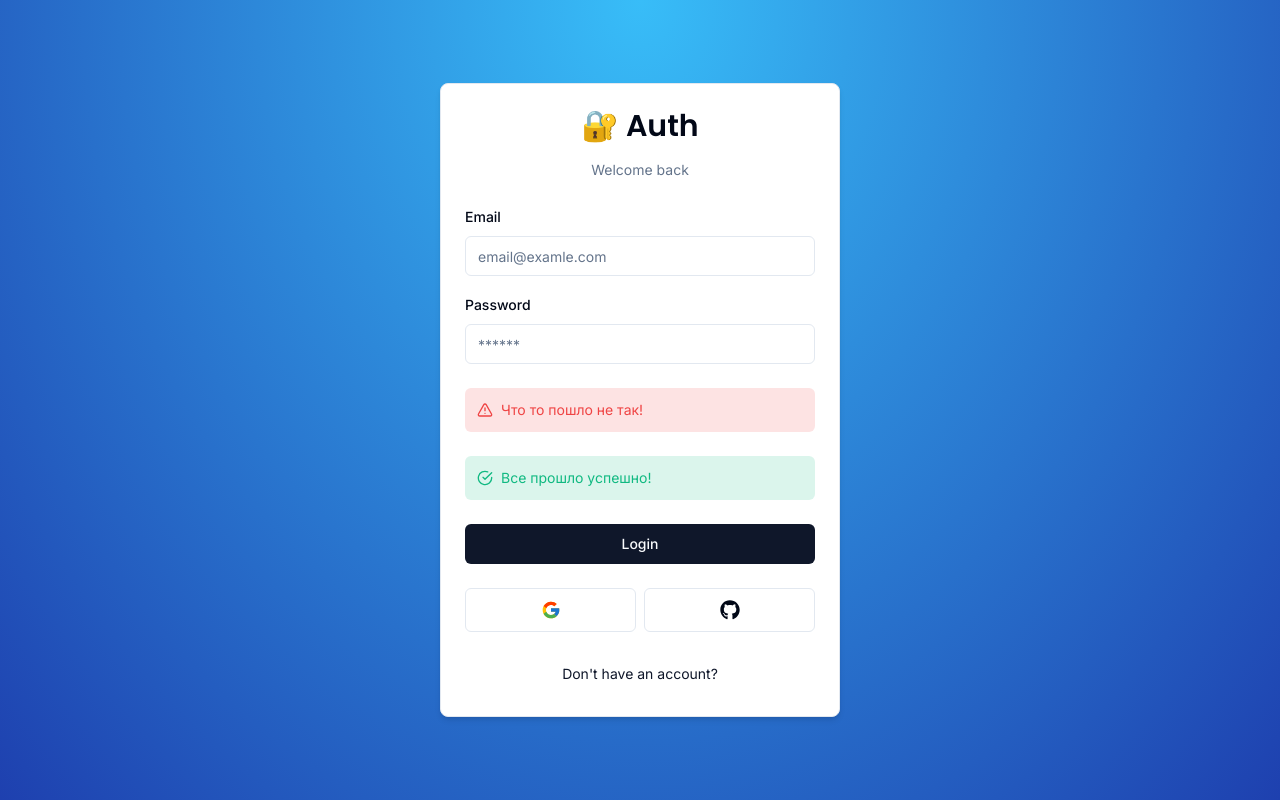
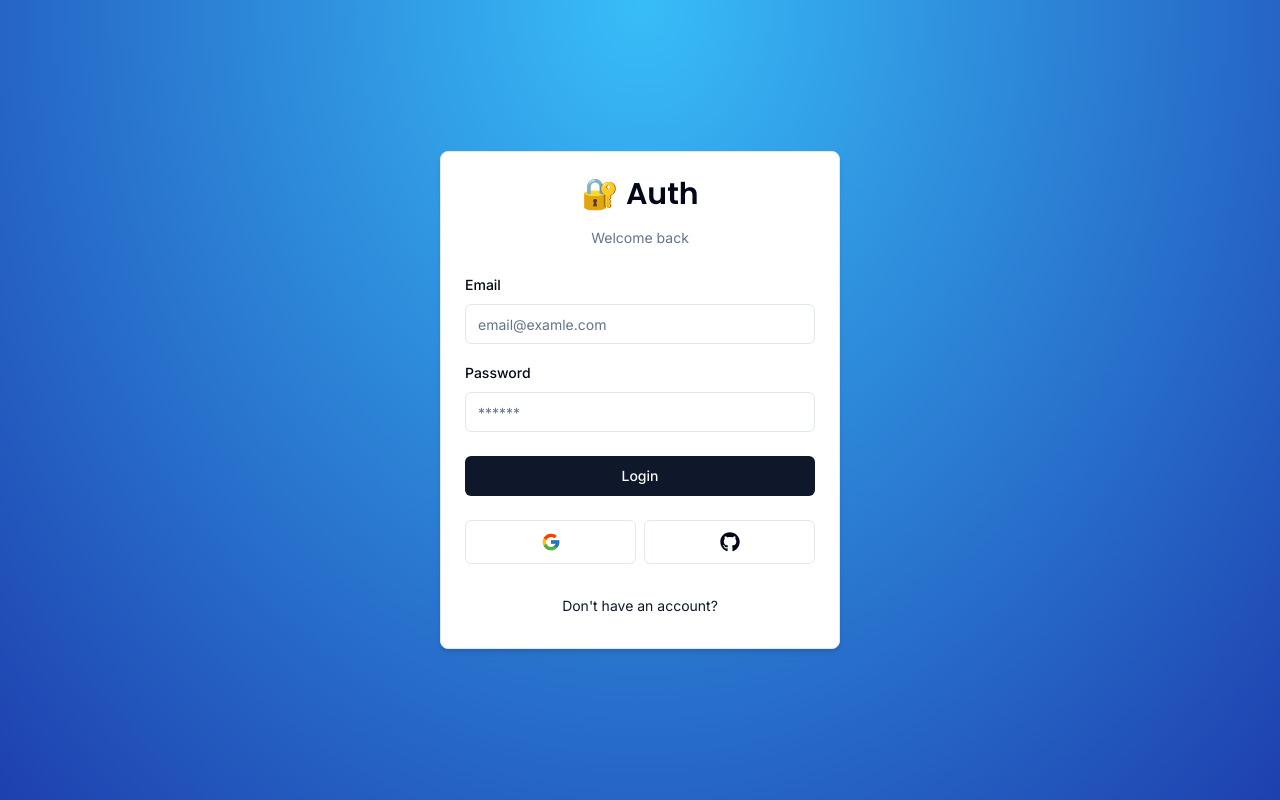
Before and after one commit to MikeSaburov/next_auth, a Next.js app: page /auth/login in a window 1280 px wide. Built offline with nearby package versions, Linux system fonts and the light colour scheme.

Commit message:
очистить FormError и FormSuccess

```diff
--- a/components/auth/login-form.tsx
+++ b/components/auth/login-form.tsx
@@ -76,8 +76,8 @@ export const LoginForm = () => {
               )}
             />
           </div>
-          <FormError message="Что то пошло не так!" />
-          <FormSuccess message="Все прошло успешно!" />
+          <FormError message="" />
+          <FormSuccess message="" />
           <Button type="submit" className="w-full">
             Login
           </Button>
```
